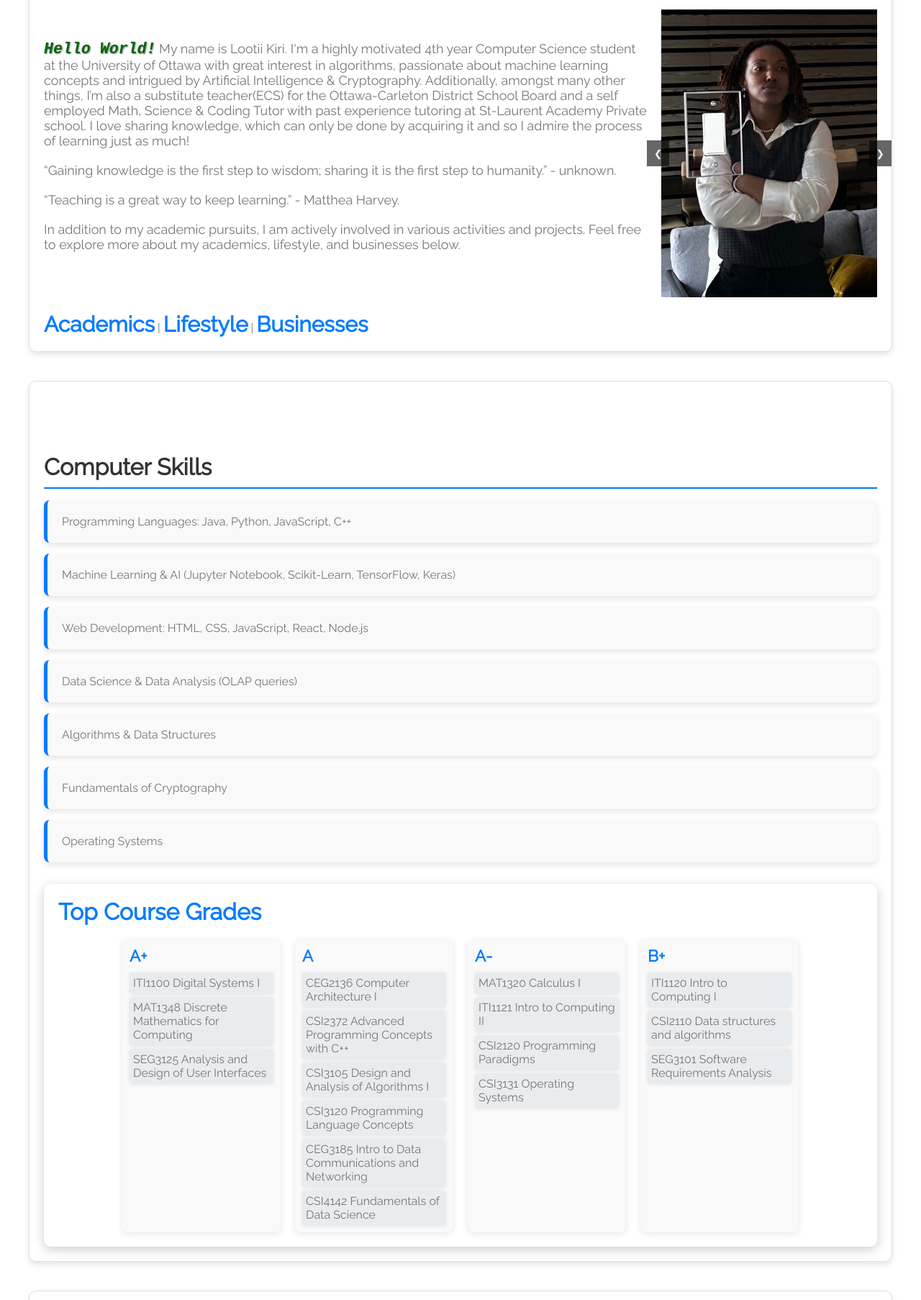
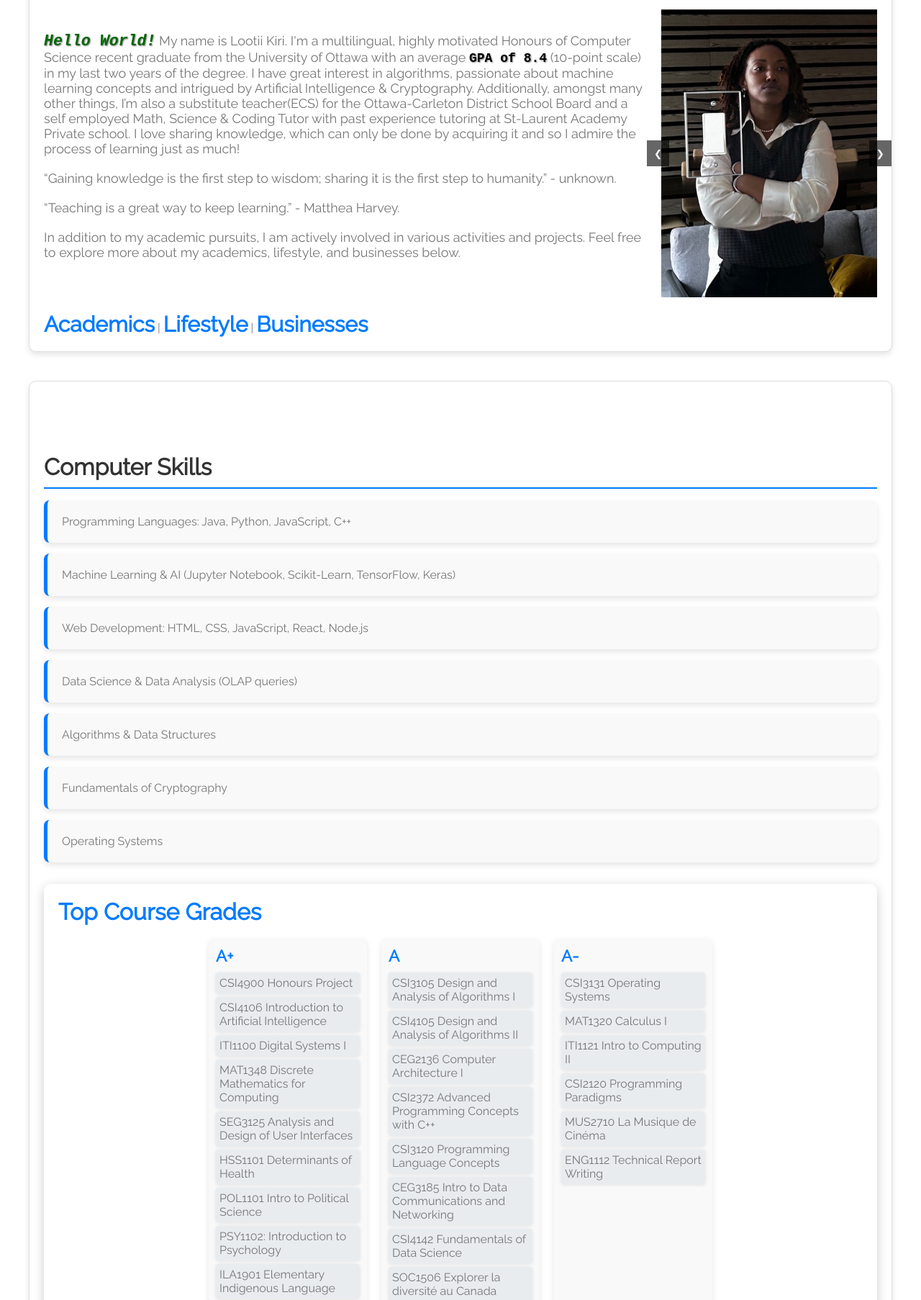
Before and after one commit to Lootii/LootiiKiri, a plain HTML site: page index.html in a window 1280 px wide. Shown: the part 334-2140 px from the top of the page at 72% size. Drawn offline with nearby package versions, Linux system fonts and the light colour scheme.

Commit message:
minor changes

```diff
--- a/index.html
+++ b/index.html
@@ -42,7 +42,7 @@
         <h2>About Me</h2>
         <div class="about-container">
             <div class="about-text">
-                <p><span class="highlight-text">Hello World!</span> My name is Lootii Kiri. I'm a highly motivated 4th year Computer Science student at the University of Ottawa with great interest in algorithms, passionate about machine learning concepts and intrigued by Artificial Intelligence & Cryptography. Additionally, amongst many other things, I’m also a substitute teacher(ECS) for the Ottawa-Carleton District School Board and a self employed Math, Science & Coding Tutor with past experience tutoring at St-Laurent Academy Private school. I love sharing knowledge, which can only be done by acquiring it and so I admire the process of learning just as much!
+                <p><span class="highlight-text">Hello World!</span> My name is Lootii Kiri. I'm a multilingual, highly motivated Honours of Computer Science recent graduate from the University of Ottawa with an average <span class="highlight-text2">GPA of 8.4</span> (10-point scale) in my last two years of the degree. I have great interest in algorithms, passionate about machine learning concepts and intrigued by Artificial Intelligence & Cryptography. Additionally, amongst many other things, I’m also a substitute teacher(ECS) for the Ottawa-Carleton District School Board and a self employed Math, Science & Coding Tutor with past experience tutoring at St-Laurent Academy Private school. I love sharing knowledge, which can only be done by acquiring it and so I admire the process of learning just as much!
                 </p>
                 <p>
                     “Gaining knowledge is the first step to wisdom; sharing it is the first step to humanity.” - unknown.
@@ -88,37 +88,40 @@
                 <div class="grade-category">
                     <h4>A+</h4>
                     <div class="grades-list">
+                        <div class="grade-item">CSI4900 Honours Project</div>
+                        <div class="grade-item">CSI4106 Introduction to Artificial Intelligence</div>
                         <div class="grade-item">ITI1100 Digital Systems I</div>
                         <div class="grade-item">MAT1348 Discrete Mathematics for Computing</div>
                         <div class="grade-item">SEG3125 Analysis and Design of User Interfaces</div>
+                        <div class="grade-item">HSS1101 Determinants of Health</div>
+                        <div class="grade-item">POL1101 Intro to Political Science</div>
+                        <div class="grade-item">PSY1102: Introduction to Psychology</div>
+                        <div class="grade-item">ILA1901 Elementary Indigenous Language</div>
                     </div>
                 </div>
                 <div class="grade-category">
                     <h4>A</h4>
                     <div class="grades-list">
+                        <div class="grade-item">CSI3105 Design and Analysis of Algorithms I</div>
+                        <div class="grade-item">CSI4105 Design and Analysis of Algorithms II</div>
                         <div class="grade-item">CEG2136 Computer Architecture I</div>
                         <div class="grade-item">CSI2372 Advanced Programming Concepts with C++</div>
-                        <div class="grade-item">CSI3105 Design and Analysis of Algorithms I</div>
                         <div class="grade-item">CSI3120 Programming Language Concepts</div>
                         <div class="grade-item">CEG3185 Intro to Data Communications and Networking</div>
                         <div class="grade-item">CSI4142 Fundamentals of Data Science</div>
+                        <div class="grade-item">SOC1506 Explorer la diversité au Canada</div>
+                        <div class="grade-item">FEM2109 Gender and Globalization in a Transnational World</div>
                     </div>
                 </div>
                 <div class="grade-category">
                     <h4>A-</h4>
                     <div class="grades-list">
+                        <div class="grade-item">CSI3131 Operating Systems</div>
                         <div class="grade-item">MAT1320 Calculus I</div>
                         <div class="grade-item">ITI1121 Intro to Computing II</div>
                         <div class="grade-item">CSI2120 Programming Paradigms</div>
-                        <div class="grade-item">CSI3131 Operating Systems</div>
-                    </div>
-                </div>
-                <div class="grade-category">
-                    <h4>B+</h4>
-                    <div class="grades-list">
-                        <div class="grade-item">ITI1120 Intro to Computing I</div>
-                        <div class="grade-item">CSI2110 Data structures and algorithms</div>
-                        <div class="grade-item">SEG3101 Software Requirements Analysis</div>
+                        <div class="grade-item">MUS2710 La Musique de Cinéma </div>
+                        <div class="grade-item">ENG1112 Technical Report Writing</div>
                     </div>
                 </div>
             </div>
--- a/publications.json
+++ b/publications.json
@@ -1,4 +1,9 @@
 [
+    {
+        "title": "Honours project: Sentimental Analysis on Product Reviews Using Time Recency Weighted Neural Networks and Machine Learning Models",
+        "date": "December 20, 2024",
+        "content": "coming soon..."
+    },
     {
       "title": "A Guide to Cryptography",
       "date": "December 15, 2024",
--- a/styles.css
+++ b/styles.css
@@ -161,6 +161,13 @@ h2 {
     font-style: italic;
 }
 
+.highlight-text2 {
+    font-family: 'Courier New', Courier, monospace; /* Change to a coding-like font */
+    color: #000000; /* Change to your desired color */
+    font-weight: bolder; /* Make it bold if desired */
+    text-shadow: 1px 1px 2px rgba(0, 0, 0, 0.5); /* Optional: add a shadow for effect */
+
+}
 
 /* Skills Section */
 #skills ul {
```
Also changed, not shown: scripts.js (+3 -3 lines).
